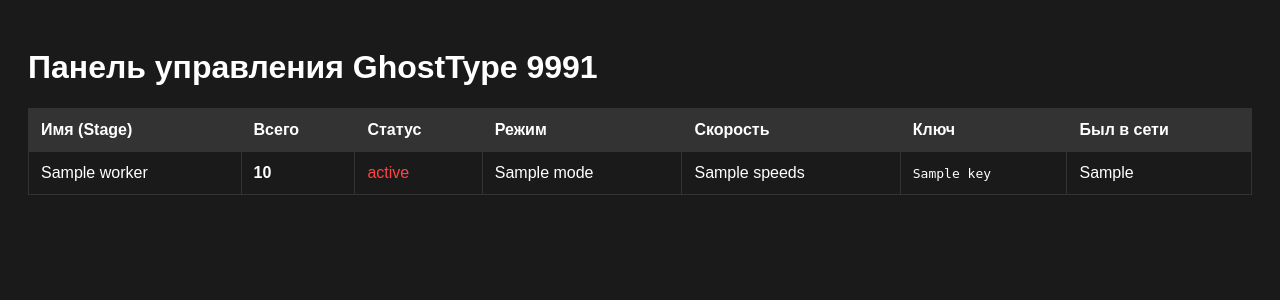
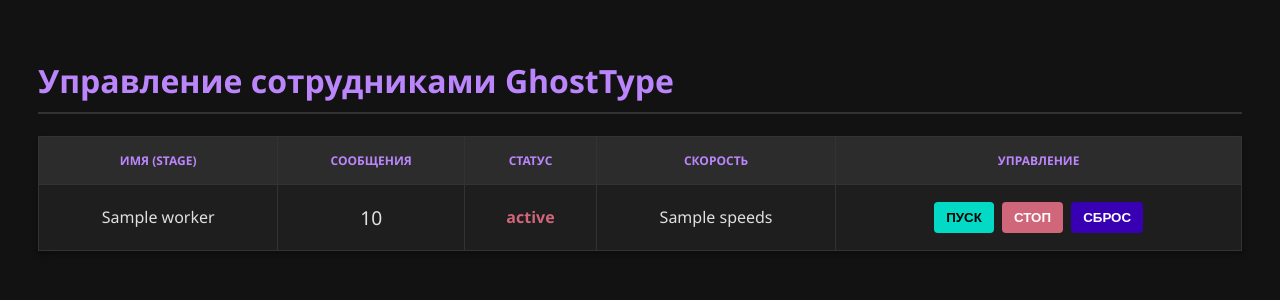
Before and after one commit to 9u9s9d1t/ghost-admin-panel, a Flask app: template templates/index.html in a window 1280 px wide. Shown: the top 300 px of the page. Run offline with Flask 3, Linux system fonts and the light colour scheme; the template is opened without the code that fills it: most values are stand-ins (such as "Sample title", 1, 10 or a date in 2020).

Commit message:
Update index.html

```diff
--- a/templates/index.html
+++ b/templates/index.html
@@ -1,38 +1,51 @@
 <!DOCTYPE html>
 <html>
 <head>
-    <title>GhostType Admin</title>
-    <meta http-equiv="refresh" content="10"> <style>
-        body { font-family: sans-serif; background: #1a1a1a; color: white; padding: 20px; }
-        table { width: 100%; border-collapse: collapse; margin-top: 20px; }
-        th, td { border: 1px solid #333; padding: 12px; text-align: left; }
-        th { background: #333; }
-        tr:hover { background: #252525; }
-        .status-run { color: #00ff00; }
-        .status-pause { color: #ff4444; }
+    <title>GhostType Admin Panel</title>
+    <style>
+        body { font-family: 'Segoe UI', Tahoma, Geneva, Verdana, sans-serif; background: #121212; color: #e0e0e0; padding: 30px; }
+        h1 { color: #bb86fc; border-bottom: 2px solid #333; padding-bottom: 10px; }
+        table { width: 100%; border-collapse: collapse; background: #1e1e1e; box-shadow: 0 4px 6px rgba(0,0,0,0.3); }
+        th, td { border: 1px solid #333; padding: 15px; text-align: center; }
+        th { background: #2c2c2c; color: #bb86fc; text-transform: uppercase; font-size: 12px; }
+        .btn { padding: 8px 12px; border: none; border-radius: 4px; cursor: pointer; font-weight: bold; margin: 2px; transition: 0.3s; }
+        .btn-stop { background: #cf6679; color: white; }
+        .btn-start { background: #03dac6; color: black; }
+        .btn-reset { background: #3700b3; color: white; }
+        .btn:hover { opacity: 0.8; transform: translateY(-1px); }
+        .status-run { color: #03dac6; font-weight: bold; }
+        .status-pause { color: #cf6679; font-weight: bold; }
     </style>
+    <script>
+        async def sendCommand(name, cmd, value) {
+            await fetch(`/api/send_command/${name}/${cmd}/${value}`);
+            alert('Команда отправлена! Ожидайте синхронизации софта.');
+        }
+        // Автообновление таблицы каждые 5 сек
+        setInterval(() => location.reload(), 5000);
+    </script>
 </head>
 <body>
-    <h1>Панель управления GhostType 9991</h1>
+    <h1>Управление сотрудниками GhostType</h1>
     <table>
         <tr>
             <th>Имя (Stage)</th>
-            <th>Всего</th>
+            <th>Сообщения</th>
             <th>Статус</th>
-            <th>Режим</th>
             <th>Скорость</th>
-            <th>Ключ</th>
-            <th>Был в сети</th>
+            <th>Управление</th>
         </tr>
         {% for name, info in workers.items() %}
         <tr>
             <td>{{ name }}</td>
-            <td><b>{{ info.total }}</b></td>
+            <td><span style="font-size: 1.2em;">{{ info.total }}</span></td>
             <td class="{{ 'status-run' if info.status == 'РАБОТАЕТ' else 'status-pause' }}">{{ info.status }}</td>
-            <td>{{ info.mode }}</td>
             <td>{{ info.speed }}s</td>
-            <td><code>{{ info.key }}</code></td>
-            <td>{{ info.last_seen }}</td>
+            <td>
+                <button class="btn btn-start" onclick="sendCommand('{{name}}', 'force_ready', 'true')">ПУСК</button>
+                <button class="btn btn-stop" onclick="sendCommand('{{name}}', 'force_ready', 'false')">СТОП</button>
+                <button class="btn btn-reset" onclick="sendCommand('{{name}}', 'reset_stats', 'true')">СБРОС</button>
+            </td>
         </tr>
         {% endfor %}
     </table>
```
